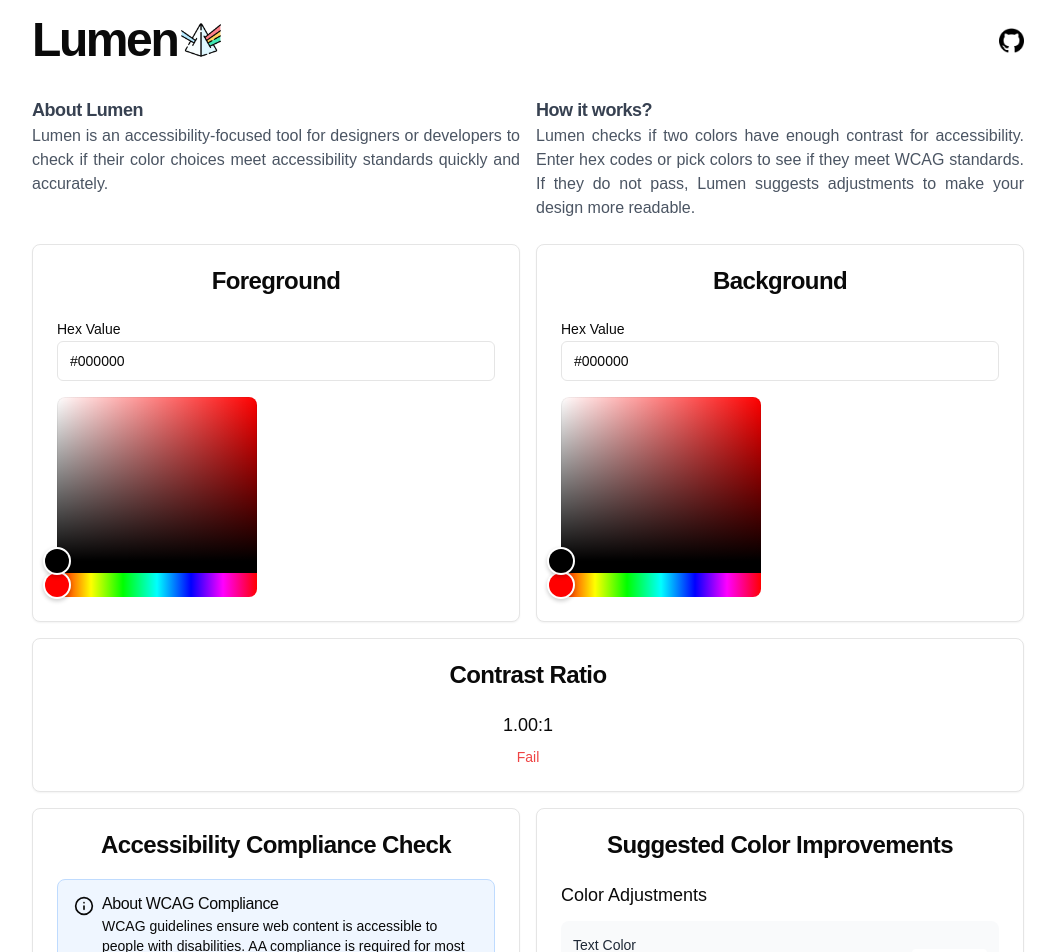
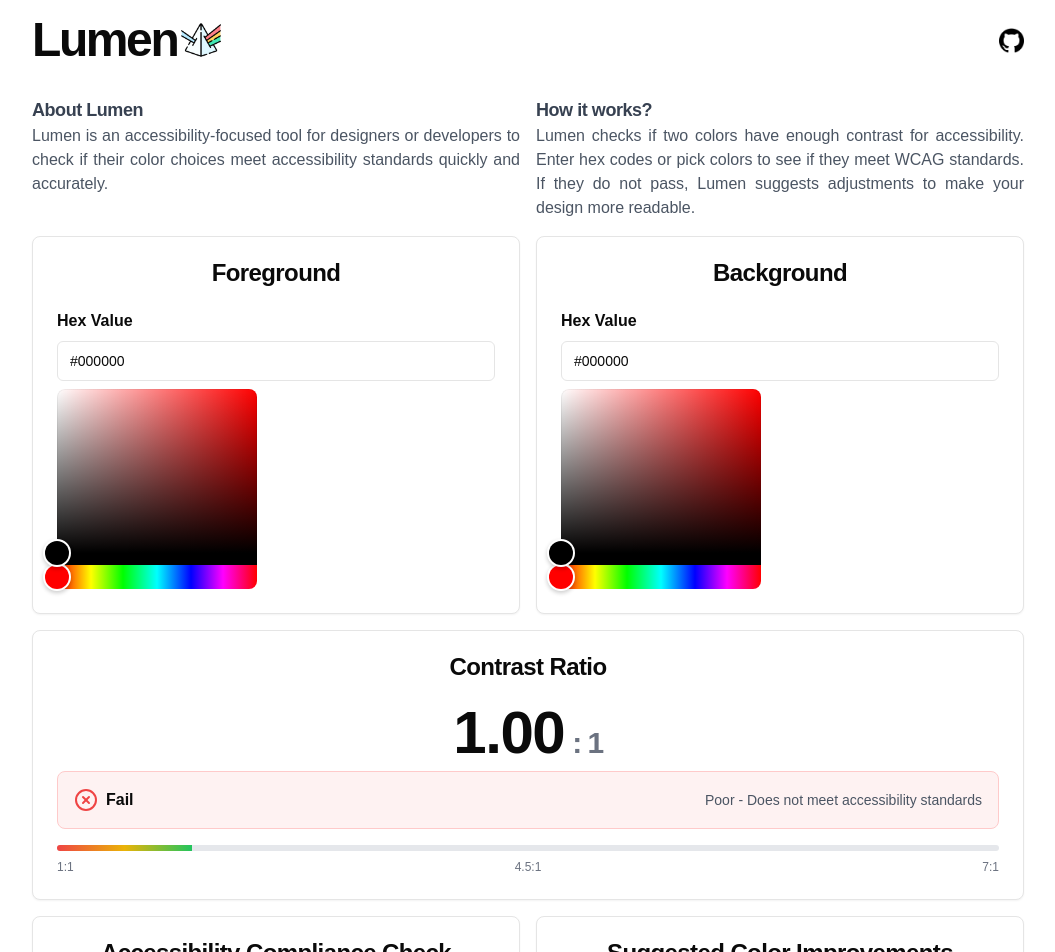
Before and after one commit to ahmadrafidev/lumen, a Next.js app: page / in a window 1280 px wide. Shown: the top 952 px of the page, without its empty margins (112-1167 px from the left). Built offline with nearby package versions, Linux system fonts and the light colour scheme.

Commit message:
feat: refine contrast ratio

```diff
--- a/app/page.tsx
+++ b/app/page.tsx
@@ -8,7 +8,7 @@ export default function Home() {
       <div className="container max-w-5xl mx-auto p-4">
         <Header />
       </div>
-      <section className="container max-w-5xl mx-auto p-4 space-y-6 flex-grow">
+      <section className="container max-w-5xl mx-auto p-4 space-y-4 flex-grow">
         <div className="grid grid-cols-2 gap-4">
           <div className="flex flex-col text-justify">
             <h2 className="text-lg text-gray-700 font-semibold tracking-tight">
--- a/components/BackgroundCard/BackgroundCard.tsx
+++ b/components/BackgroundCard/BackgroundCard.tsx
@@ -1,7 +1,8 @@
+import { HexColorPicker } from "react-colorful";
+
 import { Card, CardContent, CardHeader, CardTitle } from "@/components/ui/card";
 import { Input } from "@/components/ui/input";
 import { Label } from "@/components/ui/label";
-import { HexColorPicker } from "react-colorful";
 
 interface BackgroundCardProps {
   color: string;
@@ -9,20 +10,24 @@ interface BackgroundCardProps {
 }
 
 export default function BackgroundCard({ color, onChange }: BackgroundCardProps) {
+  const handleInputChange = (value: string) => {
+    onChange(value);
+  };
+
   return (
     <Card>
       <CardHeader>
         <CardTitle className="text-center">Background</CardTitle>
       </CardHeader>
-      <CardContent>
-        <Label>Hex Value</Label>
+      <CardContent className="space-y-2">
+        <Label className="font-semibold text-base">Hex Value</Label>
         <Input
           value={color}
-          onChange={(e) => onChange(e.target.value)}
+          onChange={(e) => handleInputChange(e.target.value)}
           placeholder="#000000"
           className="mb-4"
         />
-        <HexColorPicker color={color} onChange={onChange} />
+        <HexColorPicker color={color} onChange={(newColor) => onChange(newColor)} />
       </CardContent>
     </Card>
   );
--- a/components/ContrastRatioCard/ContrastRatioCard.tsx
+++ b/components/ContrastRatioCard/ContrastRatioCard.tsx
@@ -1,5 +1,9 @@
 import React from "react";
+
+import { AlertCircle, CheckCircle, XCircle } from "lucide-react";
+
 import { Card, CardContent, CardHeader, CardTitle } from "@/components/ui/card";
+
 import { calculateContrastRatio } from "@/utils/colorUtils";
 
 interface ContrastRatioCardProps {
@@ -13,24 +17,78 @@ const ContrastRatioCard: React.FC<ContrastRatioCardProps> = ({
 }) => {
   const ratio = calculateContrastRatio(foreground, background);
 
-  const passFail = ratio >= 4.5 ? "Pass" : "Fail";
+  const getComplianceStatus = (ratio: number) => {
+    if (ratio >= 7) {
+      return {
+        icon: <CheckCircle className="w-6 h-6 text-green-500" />,
+        text: "AAA",
+        description: "Excellent - Meets AAA standards",
+        class: "bg-green-50 border-green-200",
+      };
+    } else if (ratio >= 4.5) {
+      return {
+        icon: <CheckCircle className="w-6 h-6 text-blue-500" />,
+        text: "AA",
+        description: "Good - Meets AA standards",
+        class: "bg-blue-50 border-blue-200",
+      };
+    } else if (ratio >= 3) {
+      return {
+        icon: <AlertCircle className="w-6 h-6 text-yellow-500" />,
+        text: "Large Text Only",
+        description: "Limited - Suitable for large text only",
+        class: "bg-yellow-50 border-yellow-200",
+      };
+    } else {
+      return {
+        icon: <XCircle className="w-6 h-6 text-red-500" />,
+        text: "Fail",
+        description: "Poor - Does not meet accessibility standards",
+        class: "bg-red-50 border-red-200",
+      };
+    }
+  };
+
+  const status = getComplianceStatus(ratio);
 
   return (
     <Card className="col-span-2">
       <CardHeader>
         <CardTitle className="text-center">Contrast Ratio</CardTitle>
       </CardHeader>
-      <CardContent>
-        <div className="text-center text-lg font-medium">
-          {ratio.toFixed(2)}:1
+      <CardContent className="space-y-4">
+        <div className="flex flex-col items-center gap-2">
+          <div className="text-4xl md:text-6xl font-bold tracking-tight">
+            {ratio.toFixed(2)}
+            <span className="text-2xl md:text-3xl text-gray-500 ml-2">: 1</span>
+          </div>
+          <div className={`w-full p-4 rounded-lg border ${status.class}`}>
+            <div className="flex items-center justify-between">
+              <div className="flex items-center gap-2">
+                {status.icon}
+                <span className="font-semibold">{status.text}</span>
+              </div>
+              <span className="text-sm text-gray-600">{status.description}</span>
+            </div>
+          </div>
         </div>
-        <p
-          className={`text-center text-sm mt-2 ${
-            passFail === "Pass" ? "text-green-500" : "text-red-500"
-          }`}
-        >
-          {passFail}
-        </p>
+
+        <div className="space-y-2">
+          <div className="h-1.5 w-full bg-gray-200 rounded-full overflow-hidden">
+            <div
+              className="h-full bg-gradient-to-r from-red-500 via-yellow-500 to-green-500"
+              style={{
+                width: `${Math.min(100, (ratio / 7) * 100)}%`,
+                transition: 'width 0.3s ease-in-out'
+              }}
+            />
+          </div>
+          <div className="flex justify-between text-xs text-gray-500">
+            <span>1:1</span>
+            <span>4.5:1</span>
+            <span>7:1</span>
+          </div>
+        </div>
       </CardContent>
     </Card>
   );
--- a/components/ForegroundCard/ForegroundCard.tsx
+++ b/components/ForegroundCard/ForegroundCard.tsx
@@ -1,7 +1,8 @@
+import { HexColorPicker } from "react-colorful";
+
 import { Card, CardContent, CardHeader, CardTitle } from "@/components/ui/card";
 import { Input } from "@/components/ui/input";
 import { Label } from "@/components/ui/label";
-import { HexColorPicker } from "react-colorful";
 
 interface ForegroundCardProps {
   color: string;
@@ -9,20 +10,24 @@ interface ForegroundCardProps {
 }
 
 export default function ForegroundCard({ color, onChange }: ForegroundCardProps) {
+  const handleInputChange = (value: string) => {
+    onChange(value);
+  };
+
   return (
     <Card>
       <CardHeader>
         <CardTitle className="text-center">Foreground</CardTitle>
       </CardHeader>
-      <CardContent>
-        <Label>Hex Value</Label>
+      <CardContent className="space-y-2">
+        <Label className="font-semibold text-base">Hex Value</Label>
         <Input
           value={color}
-          onChange={(e) => onChange(e.target.value)}
+          onChange={(e) => handleInputChange(e.target.value)}
           placeholder="#000000"
           className="mb-4"
         />
-        <HexColorPicker color={color} onChange={onChange} />
+        <HexColorPicker color={color} onChange={(newColor) => onChange(newColor)} />
       </CardContent>
     </Card>
   );
--- a/components/PassCheckCard/PassCheckCard.tsx
+++ b/components/PassCheckCard/PassCheckCard.tsx
@@ -1,6 +1,9 @@
 import React from "react";
+
 import Link from "next/link";
+
 import { Info } from "lucide-react";
+
 import { Card, CardContent, CardHeader, CardTitle } from "@/components/ui/card";
 import { Alert, AlertDescription, AlertTitle } from "@/components/ui/alert";
 import { Separator } from "@/components/ui/separator";
@@ -92,8 +95,7 @@ const PassCheckCard: React.FC<PassCheckCardProps> = ({ contrastRatio }) => {
             <Info className="h-5 w-5 text-blue-500" />
             <AlertTitle>About WCAG Compliance</AlertTitle>
             <AlertDescription>
-              WCAG guidelines ensure web content is accessible to people with disabilities.
-              AA compliance is required for most websites, while AAA represents the highest level of accessibility.
+              WCAG guidelines make websites accessible to everyone, with AA being the standard level and AAA the highest.
             </AlertDescription>
             <div>
               <Link
@@ -103,7 +105,7 @@ const PassCheckCard: React.FC<PassCheckCardProps> = ({ contrastRatio }) => {
                 rel="noopener noreferrer"
                 className="text-blue-500 underline hover:text-blue-700 text-sm"
               >
-                Read More
+                Learn More
               </Link>
             </div>
           </Alert>
--- a/utils/colorUtils.ts
+++ b/utils/colorUtils.ts
@@ -1,15 +1,22 @@
 /**
  * Calculate relative luminance of a color
- * @param color - The hex color code (e.g., "#ffffff")
- * @returns Luminance value as a number
+ * @param color - The hex color code (e.g., "#ffffff").
+ * @returns Luminance value as a number.
  */
 export const calculateLuminance = (color: string): number => {
-  const rgb = color
+  const isValidHex = /^#([0-9A-Fa-f]{3}|[0-9A-Fa-f]{6})$/.test(color);
+  const sanitizedColor = isValidHex ? color : "#000000";
+
+  if (!isValidHex) {
+    console.warn(`Invalid hex color: "${color}". Falling back to default: "#000000".`);
+  }
+
+  const rgb = sanitizedColor
     .replace("#", "")
     .match(/.{2}/g)
     ?.map((hex) => parseInt(hex, 16) / 255);
 
-  if (!rgb) throw new Error("Invalid hex color format");
+  if (!rgb) return 0;
 
   const [r, g, b] = rgb.map((c) =>
     c <= 0.03928 ? c / 12.92 : Math.pow((c + 0.055) / 1.055, 2.4)
@@ -17,6 +24,7 @@ export const calculateLuminance = (color: string): number => {
 
   return 0.2126 * r + 0.7152 * g + 0.0722 * b;
 };
+
 
 /**
  * Calculate contrast ratio between two colors
```
